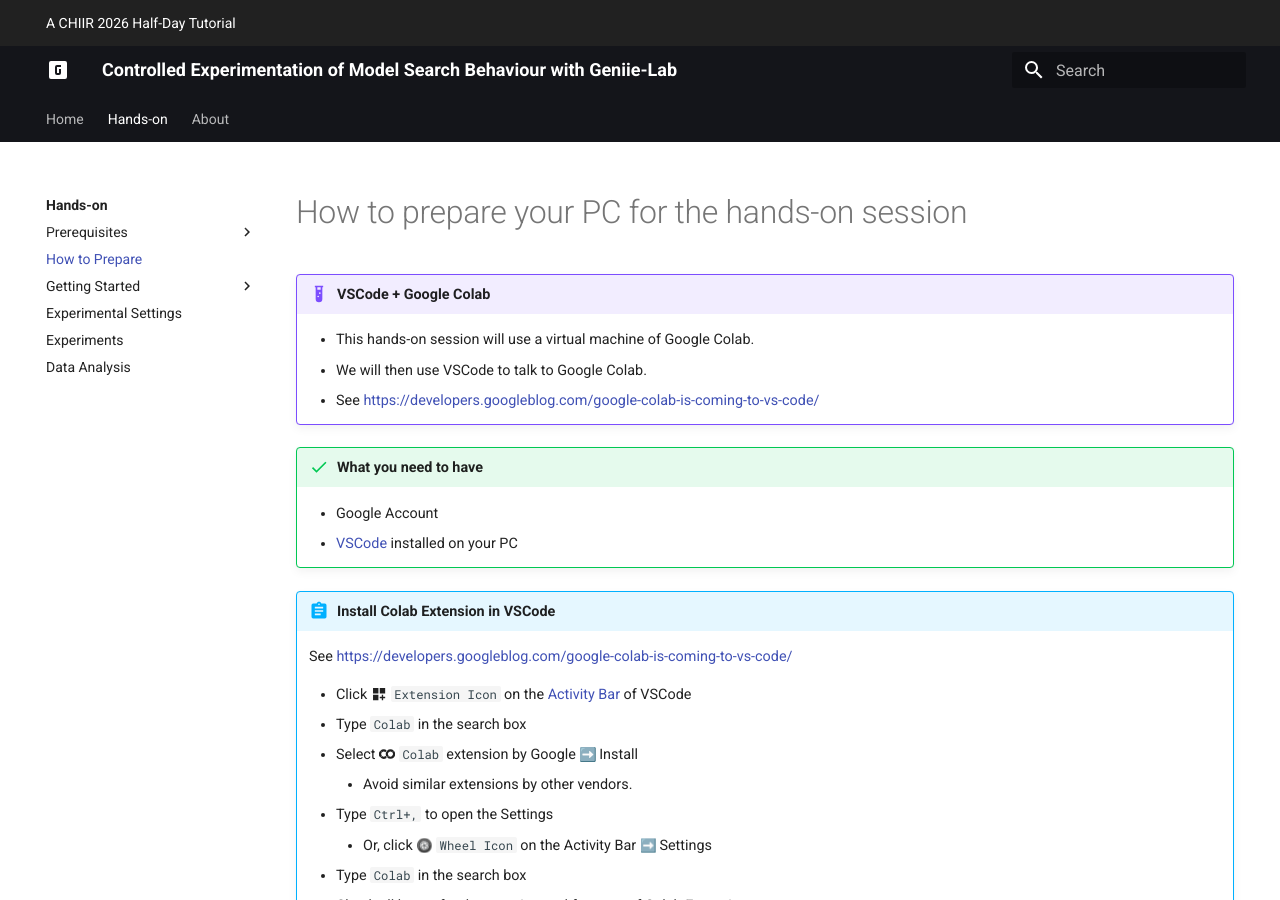
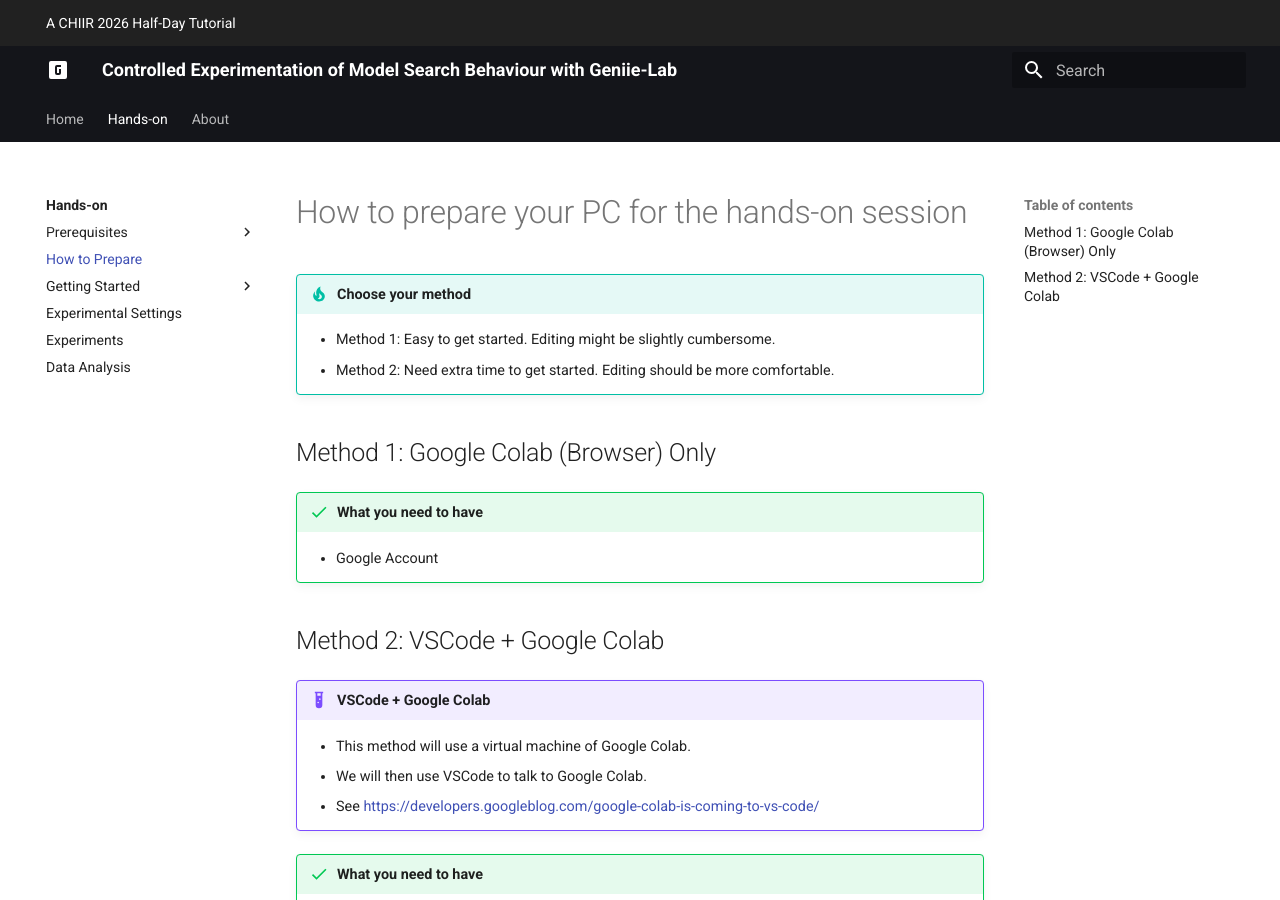
Before and after one commit to geniie-lab/chiir2026, an MkDocs documentation site: the page built from docs/handson/howto_prepare/index.md, in a window 1280 px wide and 900 px high. Built offline with MkDocs 1.6.1 and Material for MkDocs 9.7.7, drawn with Linux system fonts in a browser that asks for light colours; emoji names are drawn with the system emoji font.

Commit message:
Added Google Colab only instructions

```diff
--- a/docs/handson/howto_prepare/index.md
+++ b/docs/handson/howto_prepare/index.md
@@ -1,13 +1,22 @@
----
-hide:
-    - toc
----
+# How to prepare your PC for the hands-on session
 
-# How to prepare your PC for the hands-on session
+!!! tip "Choose your method"
+
+    - Method 1: Easy to get started. Editing might be slightly cumbersome.
+    - Method 2: Need extra time to get started. Editing should be more comfortable.
+
+## Method 1: Google Colab (Browser) Only
+
+!!! success "What you need to have"
+
+    - Google Account
+
+
+## Method 2: VSCode + Google Colab
 
 !!! example "VSCode + Google Colab"
 
-    - This hands-on session will use a virtual machine of Google Colab.
+    - This method will use a virtual machine of Google Colab.
     - We will then use VSCode to talk to Google Colab.
     - See [https://developers.googleblog.com/google-colab-is-coming-to-vs-code/](https://developers.googleblog.com/google-colab-is-coming-to-vs-code/)
 
```
Also changed, not shown: docs/handson/getting_started/first_experiment.md (+5 -3 lines), docs/handson/getting_started/setup_geniielab.md (+12 -6 lines), docs/handson/getting_started/setup_geniielab.ipynb (added).
